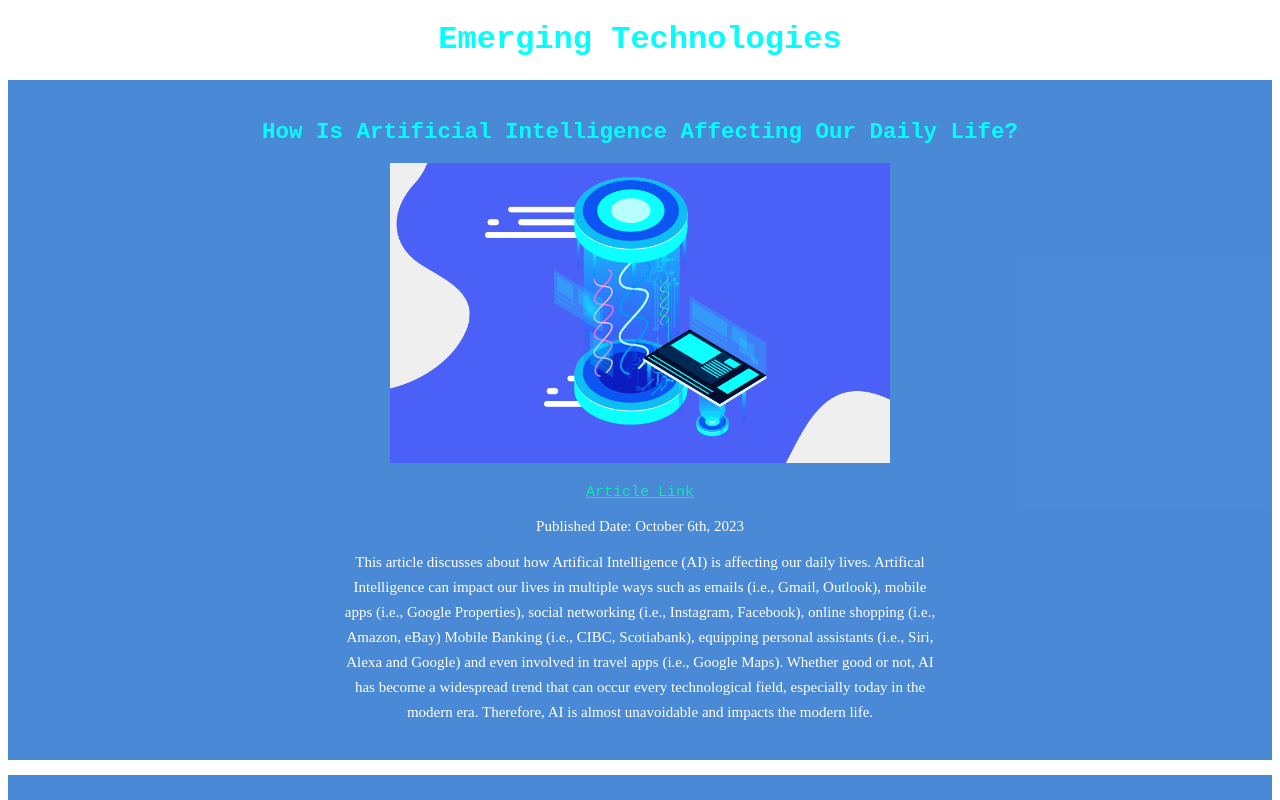
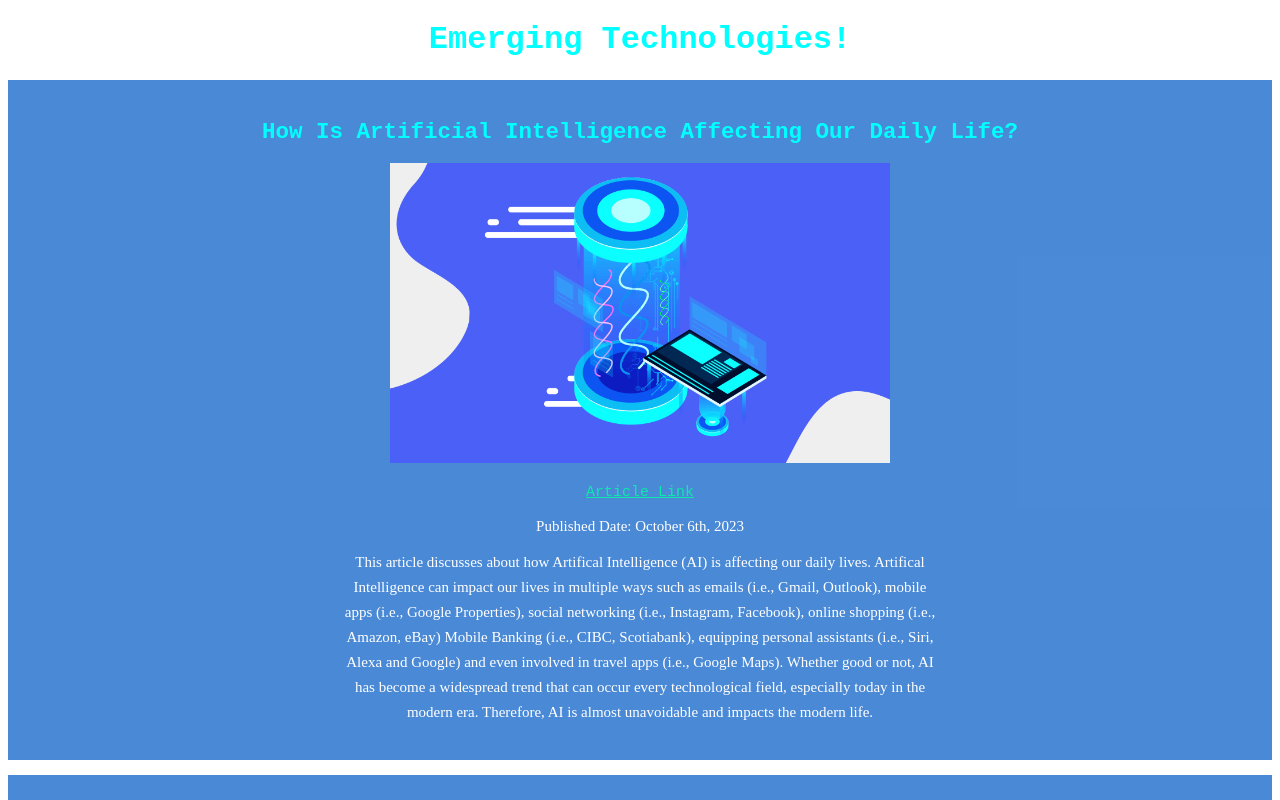
Before and after one commit to smdimalibot/Article--5, a plain HTML site: page index.html in a window 1280 px wide. Shown: the top 800 px of the page. Drawn offline with Linux system fonts and the light colour scheme.

Commit message:
test upload

```diff
--- a/index.html
+++ b/index.html
@@ -5,7 +5,7 @@
     <meta name="viewport" content="width=device-width, initial-scale=1.0">
     <title>Document</title>
     <link rel="stylesheet" href="style.css">
-    <h1>Emerging Technologies</h1>
+    <h1>Emerging Technologies!</h1>
     <main>
         <!-- sample of a blog post -->
         <!--article>
```
